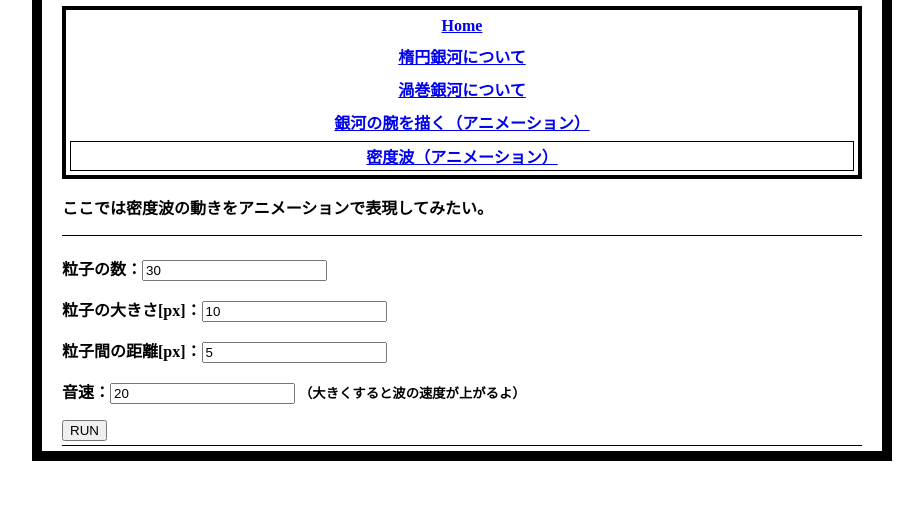
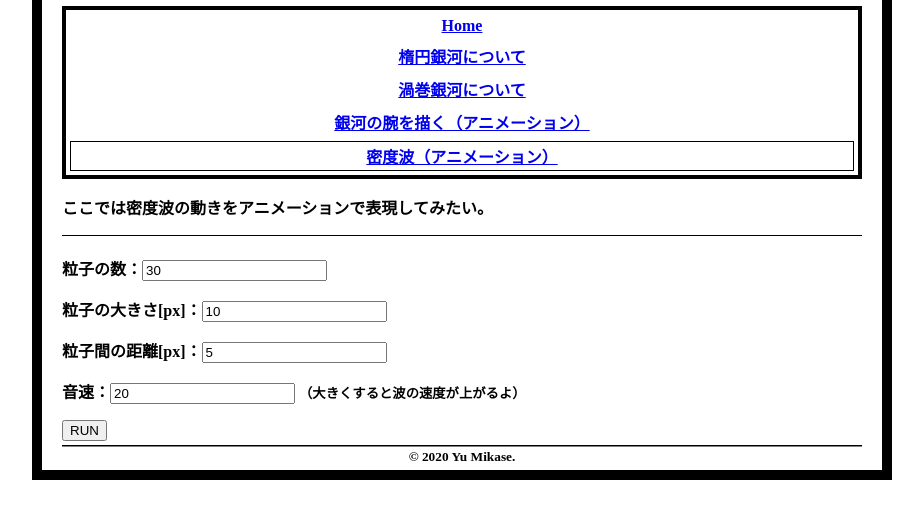
Before and after one commit to YuMikase/GalaxyPage, a plain HTML site: page dwave.html in a window 1280 px wide. Shown: the part 116-634 px from the top of the page, without its empty margins (178-1101 px from the left). Drawn offline with Linux system fonts and the light colour scheme.

Commit message:
Update dwave.html

```diff
--- a/dwave.html
+++ b/dwave.html
@@ -6,6 +6,7 @@
     <script type="text/javascript" src="js/common.js"></script>
     <script type="text/javascript" src="js/anime.min.js"></script>
     <script type="text/javascript" src="js/dwave.js"></script>
+    <title>Galaxy - dwave</title>
 </head>
 
 <body>
@@ -45,5 +46,6 @@
             }
         </script>
     </main>
+    <script type="text/javascript">out_footer();</script>
 </body>
 </html>
```
